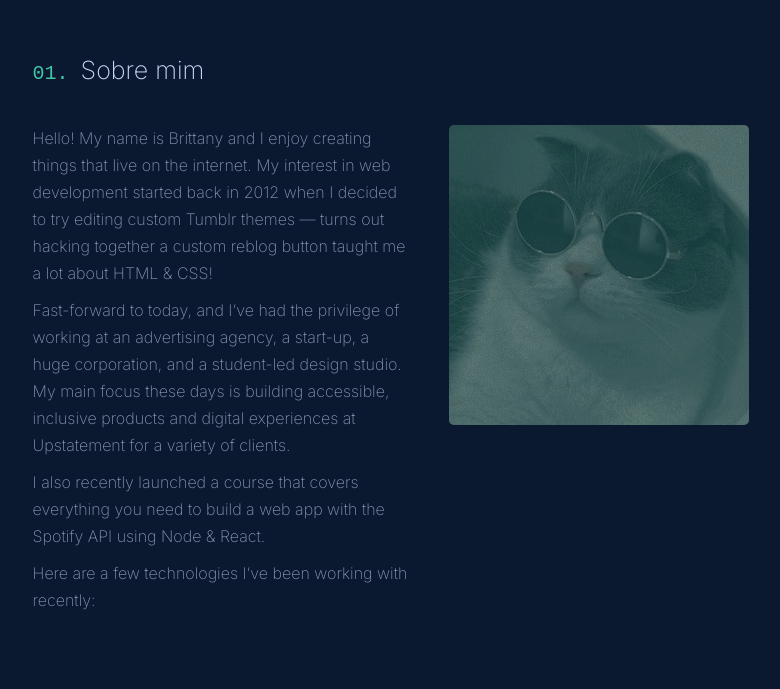
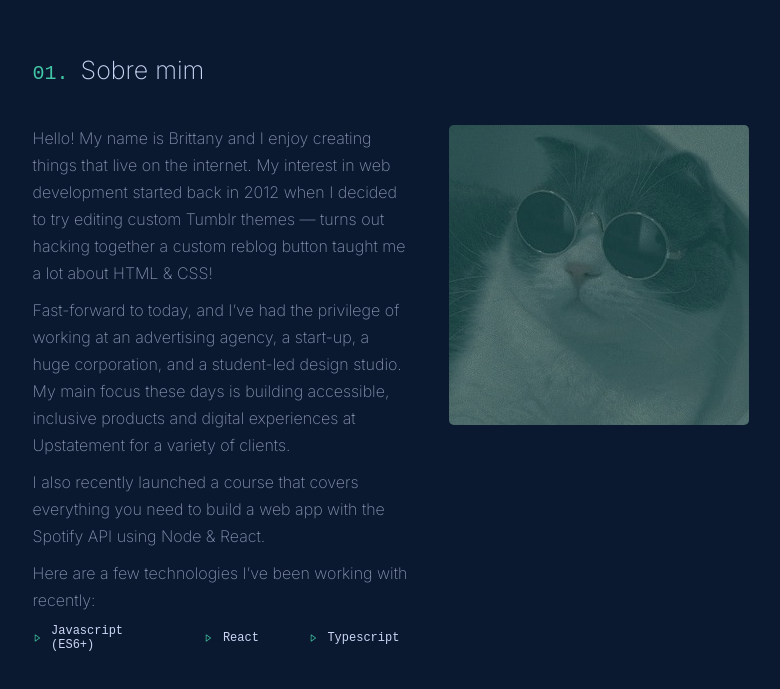
Before and after one commit to guilhermealmeidaa/portfolio-in-react, a React (Vite) app: page / in a window 1280 px wide. Shown: the part 858-1547 px from the top of the page, without its empty margins (249-1029 px from the left). Before the commit the page ends 1482 px from the top, so only its background shows below. Built offline with nearby package versions, Linux system fonts and the light colour scheme.

Commit message:
linguage component added

```diff
--- a/package.json
+++ b/package.json
@@ -11,6 +11,7 @@
   "dependencies": {
     "react": "^18.2.0",
     "react-dom": "^18.2.0",
+    "react-icons": "^4.4.0",
     "react-router-dom": "^6.3.0",
     "styled-components": "^5.3.5"
   },
--- a/src/components/main/about/about.tsx
+++ b/src/components/main/about/about.tsx
@@ -1,8 +1,15 @@
-import { AboutNumber, AboutTitle, Container, ContainerAbout, ContainerAboutAll, ContainerAboutLeft, ContainerAboutRight, ContainerAboutText, HeaderImage } from "./styles"
+import { AboutNumber, AboutTitle, Container, ContainerAbout, ContainerAboutAll, ContainerAboutLeft, ContainerAboutRight, ContainerAboutText, HeaderImage, SkillsContainer, SkillsImage, SkillsTitle } from "./styles"
 import gatinhoImage from "../../../assets/gatinho.jpeg";
+import { BiRightArrow } from "react-icons/bi";
 
 
 export function About () {
+
+    const handleScroll = () => {
+        if (document.documentElement.scrollTop >  227) {
+            return true;
+         }
+       }
     return(
         <Container>
             <ContainerAbout>
@@ -21,6 +28,11 @@ export function About () {
                     <ContainerAboutText>
                         Here are a few technologies I’ve been working with recently:
                     </ContainerAboutText>
+                    <SkillsContainer>
+                        <SkillsImage/> <SkillsTitle>Javascript (ES6+)</SkillsTitle>
+                        <SkillsImage/> <SkillsTitle>React</SkillsTitle>
+                        <SkillsImage/> <SkillsTitle>Typescript</SkillsTitle>
+                    </SkillsContainer>
                 </ContainerAboutLeft>
                 <ContainerAboutRight>
                     <HeaderImage src={gatinhoImage}/>
--- a/src/components/main/about/styles.tsx
+++ b/src/components/main/about/styles.tsx
@@ -1,13 +1,29 @@
-import styled from "styled-components";
+import styled, { keyframes } from "styled-components";
+import { BiRightArrow } from "react-icons/bi";
+
+const rotate = keyframes`
+  from {
+    margin-bottom: 10%;
+    opacity: 0;
+    width: auto;
+  }
+  to {
+    margin-bottom: 15px;
+    opacity: 1;
+    width: auto;
+  }
+`;
 
 
 export const Container = styled.div`
     display: flex;
     flex-direction: column;
     width: 70%;
+    height: 100vh;
     margin: auto;
-    background-color: aliceblue;
     margin-top: 200px;
+    animation: ${rotate} 1200ms ease-in;
+
     `;
 export const ContainerAboutAll = styled.div`
     display: flex;
@@ -25,9 +41,10 @@ export const AboutNumber = styled.text`
     color: #42c6a7;
     `;
 export const ContainerAbout = styled.div`
-    display: flex;
+    display: ${props => props.onScroll ? 'nome' : 'flex'};
     flex-direction: column;
     justify-content: space-between;
+
 `;
 export const ContainerAboutLeft = styled.div`
     margin-top: 40px;
@@ -58,3 +75,21 @@ export const HeaderImage = styled.img`
         transition: 200ms;
     }
   `;
+export const SkillsContainer = styled.div`
+    display: flex;
+    flex-direction: row;
+    align-items: center;
+    margin-top: 10 bpx;
+`;
+export const SkillsImage = styled(BiRightArrow)`
+    color: #42c6a7;
+    margin-right: 10px;
+    font-size: 10px;
+
+`;
+export const SkillsTitle = styled.text`
+    font-size: 12px;
+    color: #ccd6f6;
+    font-family: 'Fira Code', monospace;
+    margin-right: 50px;
+`;
--- a/src/components/main/titlemain/styles.tsx
+++ b/src/components/main/titlemain/styles.tsx
@@ -21,6 +21,7 @@ export const Container = styled.div`
         justify-content: flex-start;
         padding-bottom: 60px;
         margin-bottom: 90px;
+
     `;
     export const ContainerTitle = styled.div`
         width: 80%;
```
Also changed, not shown: 2 other files (tests, documents, lock files or other folders).
